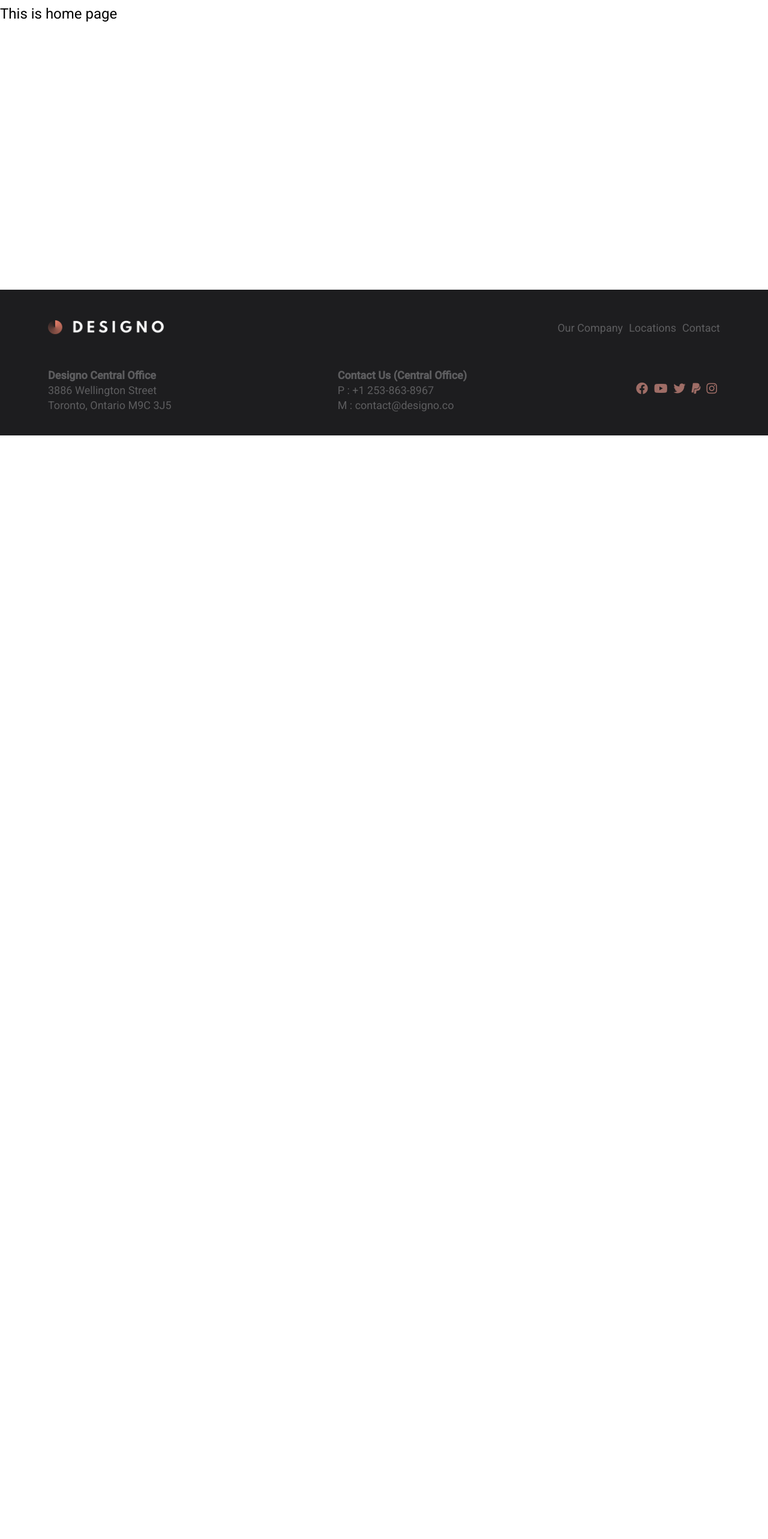
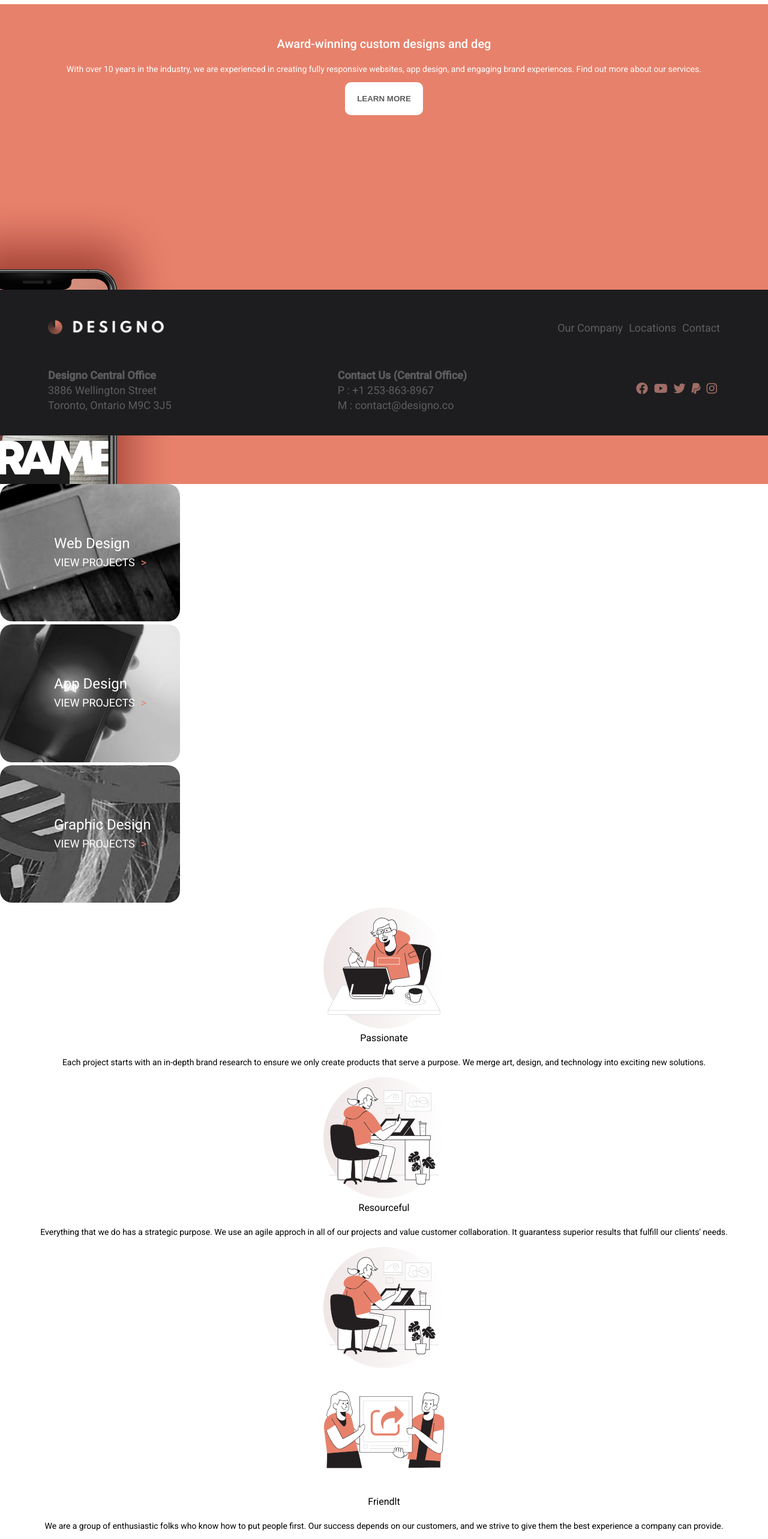
Before and after one commit to mrStefanJ/designo-multi-page-website, an Angular app: page /home in a window 1280 px wide. Shown: the part 74-2640 px from the top of the page at 60% size. Before the commit the page ends 800 px from the top, so only its background shows below. Built offline with nearby package versions, Linux system fonts and the light colour scheme.

Commit message:
home page design

```diff
--- a/src/app/page/home/home.component.html
+++ b/src/app/page/home/home.component.html
@@ -1,7 +1,68 @@
-<h1>This is home page</h1>
 <div class="container">
-    <div class="solution"></div>
-    <div class="design"></div>
-    <div class="personality"></div>
+    <div class="solution">
+        <div class="solution__description">
+            <h2 class="title">Award-winning custom designs and deg</h2>
+            <p class="text">With over 10 years in the industry, we are experienced in creating fully responsive
+                websites, app design, and
+                engaging brand experiences. Find out more about our services.</p>
+            <button class="btn">Learn More</button>
+        </div>
+        <img class="image" src="../../../assets/images/home/image-hero-phone.png" alt="mobile">
+    </div>
+
+    <div class="design">
+        <div class="containe">
+            <div class="card">
+                <img class="image" src="../../../assets/images/home/mobile/image-web-design.jpg" alt="web design">
+                <div class="contetn">
+                    <p class="title">Web Design</p>
+                    <a class="link" href="">View Projects</a>
+                </div>
+            </div>
+            <div class="card">
+                <img class="image" src="../../../assets/images/home/mobile/image-app-design.jpg" alt="app design">
+                <div class="contetn">
+                    <p class="title">App Design</p>
+                    <a class="link" href="">View Projects</a>
+                </div>
+            </div>
+            <div class="card">
+                <img class="image" src="../../../assets/images/home/mobile/image-graphic-design.jpg"
+                    alt="graphic design">
+                <div class="contetn">
+                    <p class="title">Graphic Design</p>
+                    <a class="link" href="">View Projects</a>
+                </div>
+            </div>
+        </div>
+    </div>
+
+    <div class="personality">
+        <div class="personality--flex">
+            <div class="card">
+                <div class="card-img">
+                <img src="../../../assets/images/home/illustration-passionate.svg" alt="passionate">
+                </div>
+                <h3>Passionate</h3>
+                <p>Each project starts with an in-depth brand research to ensure we only create products that serve a purpose. We merge art, design, and technology into exciting new solutions.</p>
+            </div>
+            <div class="card">
+                <div class="card-img">
+                    <img src="../../../assets/images/home/illustration-resourceful.svg" alt="resource">
+                </div>
+                <h3>Resourceful</h3>
+                <p>Everything that we do has a strategic purpose. We use an agile approch in all of our projects and value customer collaboration. It guarantess superior results that fulfill our clients' needs.</p>
+            </div>
+            <div class="card">
+                <div class="card-img">
+                    <img src="../../../assets/images/home/illustration-resourceful.svg" alt="resource">
+                </div>
+                <img src="../../../assets/images/home/illustration-friendly.svg" alt="friendly">
+                <h3>Friendlt</h3>
+                <p>We are a group of enthusiastic folks who know how to put people first. Our success depends on our customers, and we strive to give them the best experience a company can provide.</p>
+            </div>
+        </div>
+    </div>
+
     <div class="contact"></div>
 </div>
--- a/src/app/page/home/home.component.scss
+++ b/src/app/page/home/home.component.scss
@@ -0,0 +1,116 @@
+@import "../../../assets/styles/variables";
+
+.solution {
+  background-color: rgb(231, 129, 107);
+  text-align: center;
+  color: $white;
+  position: relative;
+  height: 800px;
+  overflow-x: hidden;
+  overflow-y: hidden;
+
+  &__description {
+    padding-top: 50px;
+    .title {
+    }
+
+    .text {
+    }
+
+    .btn {
+      padding: 20px;
+      background-color: $white;
+      color: $grey;
+      cursor: pointer;
+      border: none;
+      border-radius: 10px;
+      text-transform: uppercase;
+      font-weight: 700;
+
+      &:hover {
+        background-color: $grey;
+        color: $white;
+      }
+    }
+  }
+
+  .image {
+    position: absolute;
+    top: 34%;
+    left: -20%;
+  }
+}
+
+.design {
+    width: 100%;
+  height: auto;
+  .containe {
+      display: flex;
+      flex-direction: column;
+      justify-content: center;
+    .card {
+      position: relative;
+      width: fit-content;
+      &:hover{
+          opacity: 0.5;
+      }
+      .image {
+        width: 300px;
+        height: auto;
+        border-radius: 20px;
+      }
+      .contetn{
+        position: absolute;
+        top: 38%;
+        left: 30%;
+        .title{
+            font-size: 24px;
+            color: #ffffff;
+        }
+        .link {
+            text-decoration: none;
+            text-transform: uppercase;
+            color: #ffffff;
+            font-size: 18px;
+            &::after{
+                content: '>';
+                margin-left: 10px;
+                color: rgb(231, 129, 107);
+                transition: width 1s;
+                transform: translateX(25px);
+            }
+
+            &:hover{
+                &::after{
+                    content: '>';
+                    margin-left: 15px;
+                    transition: width 2s;
+                    transform: translateX(-25px);
+                }
+            }
+          }
+      }
+
+    }
+  }
+}
+
+.personality{
+    position: relative;
+    .personality--flex{
+        display: flex;
+        flex-direction: column;
+        align-items: center;
+        flex-wrap: nowrap;
+        .card{
+            text-align: center;
+            .card-img{
+                background-image: url('../../../assets/images/pattern/bg-pattern-small-circle.svg');
+                background-repeat: no-repeat;
+                background-position: center;
+                height: auto;
+                width: 100%;
+            }
+        }
+    }
+}
```
